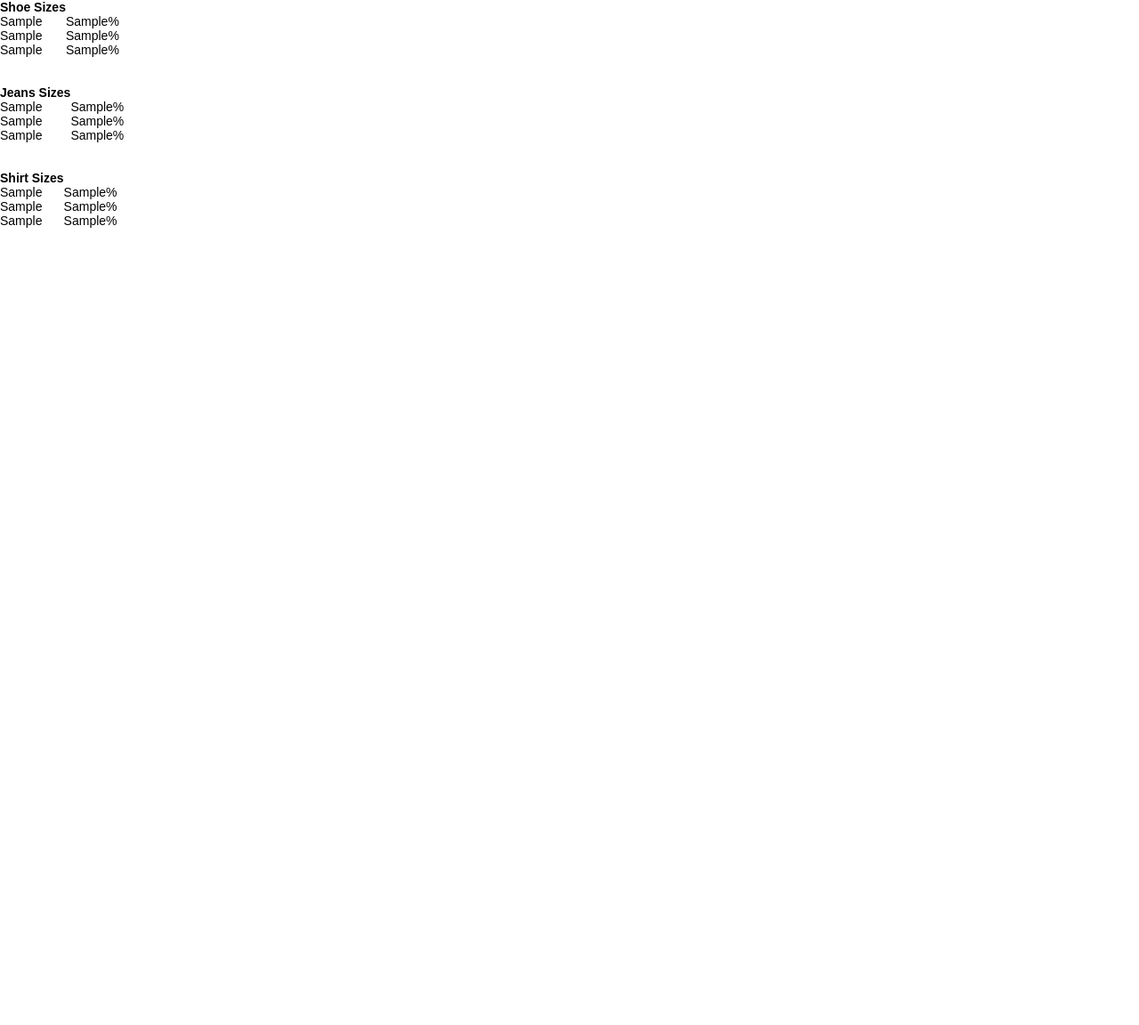
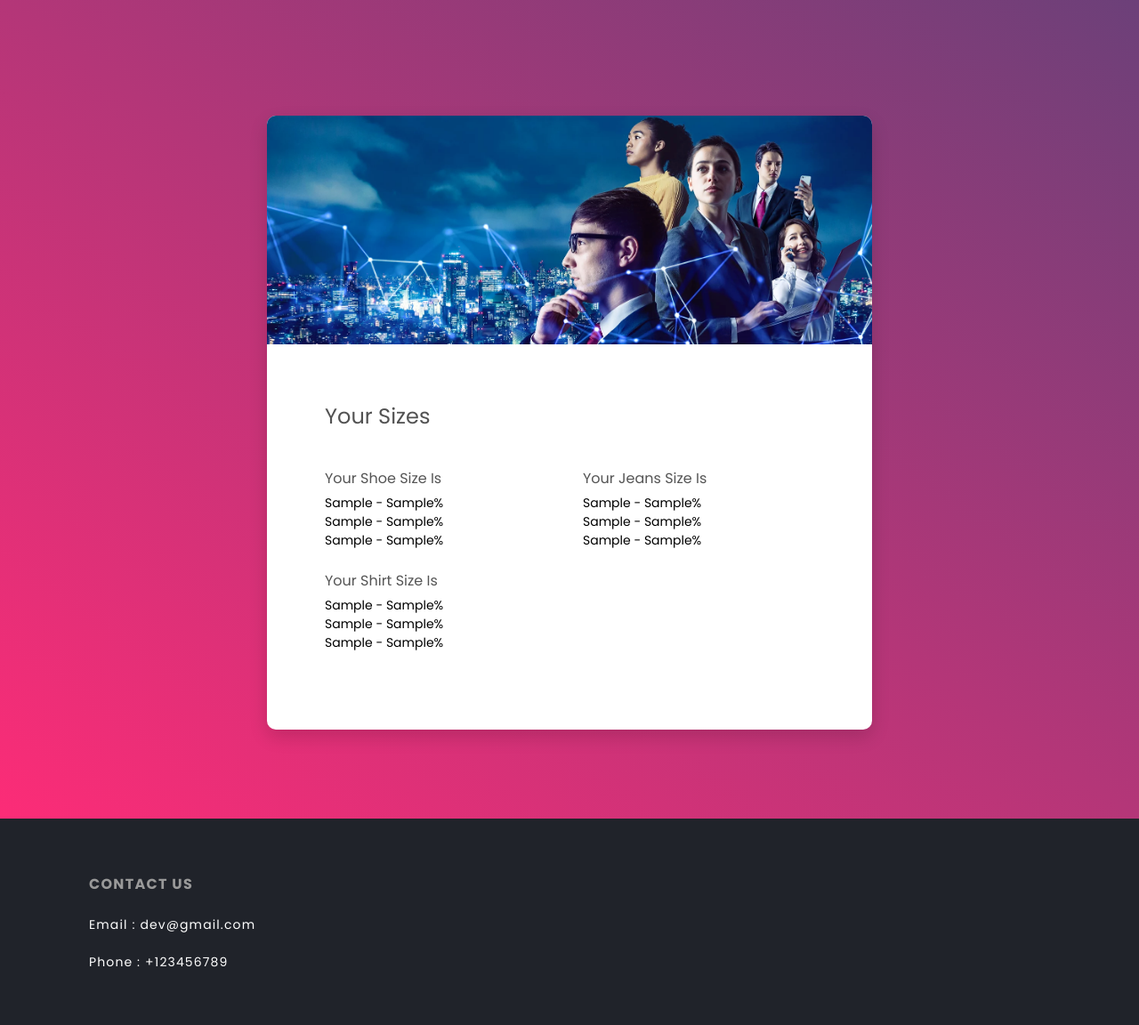
Before and after one commit to DavitHakobyan01/Clothes-Size-Prediction, a Flask app: template templates/prediction.html in a window 1280 px wide. Shown: the whole page at 89% size. Before the commit the page ends 256 px from the top, so only its background shows below. Run offline with Flask 2, Linux system fonts and the light colour scheme; the template is opened without the code that fills it: most values are stand-ins (such as "Sample title", 1, 10 or a date in 2020); some libraries are stand-ins or nearby versions.

Commit message:
changes in the prediction.html

```diff
--- a/templates/prediction.html
+++ b/templates/prediction.html
@@ -1,63 +1,92 @@
 <!DOCTYPE html>
 <html lang="en">
-  <head>
-    <meta charset="UTF-8" />
-    <title>Your Clothes Sizes</title>
-    <link rel="stylesheet" href="../static/main.css">
-  </head>
-  <body>
-    <table>
-      <tr class="table-row">
-        <th class="table-head">Shoe Sizes</th>
-      </tr>
-      <tr class="table-row">
-        <td class="table-block">{{shoe_size_1}}</td>
-        <td class="table-block">{{shoe_size_prob_1}}%</td>
-      </tr>
-      <tr class="table-row">
-        <td class="table-block">{{shoe_size_2}}</td>
-        <td class="table-block">{{shoe_size_prob_2}}%</td>
-      </tr>
-      <tr class="table-row">
-        <td class="table-block">{{shoe_size_3}}</td>
-        <td class="table-block">{{shoe_size_prob_3}}%</td>
-      </tr>
-    </table>
-    <br /><br />
-    <table>
-      <tr class="table-row">
-        <th class="table-head">Jeans Sizes</th>
-      </tr>
-      <tr class="table-row">
-        <td class="table-block">{{jeans_size_1}}</td>
-        <td class="table-block">{{jeans_size_prob_1}}%</td>
-      </tr>
-      <tr class="table-row">
-        <td class="table-block">{{jeans_size_2}}</td>
-        <td class="table-block">{{jeans_size_prob_2}}%</td>
-      </tr>
-      <tr class="table-row">
-        <td class="table-block">{{jeans_size_3}}</td>
-        <td class="table-block">{{jeans_size_prob_3}}%</td>
-      </tr>
-    </table>
-    <br /><br />
-    <table>
-      <tr class="table-row">
-        <th class="table-head">Shirt Sizes</th>
-      </tr>
-      <tr class="table-row">
-        <td class="table-block">{{shirt_size_1}}</td>
-        <td class="table-block">{{shirt_size_prob_1}}%</td>
-      </tr>
-      <tr class="table-row">
-        <td class="table-block">{{shirt_size_2}}</td>
-        <td class="table-block">{{shirt_size_prob_2}}%</td>
-      </tr>
-      <tr class="table-row">
-        <td class="table-block">{{shirt_size_3}}</td>
-        <td class="table-block">{{shirt_size_prob_3}}%</td>
-      </tr>
-    </table>
-  </body>
+
+<head>
+    <!-- Required meta tags-->
+    <meta charset="UTF-8">
+    <meta name="viewport" content="width=device-width, initial-scale=1, shrink-to-fit=no">
+    <meta name="description" content="Calculator for predicting your clothes sizes">
+<!--    <meta name="author" content="Colorlib">-->
+<!--    <meta name="keywords" content="Colorlib Templates">-->
+
+    <!-- Title Page-->
+    <title>Clothes Size Calculator</title>
+
+    <!-- Icons font CSS-->
+    <link href="./vendor/mdi-font/css/material-design-iconic-font.min.css" rel="stylesheet" media="all">
+    <link href="./vendor/font-awesome-4.7/css/font-awesome.min.css" rel="stylesheet" media="all">
+    <!-- Font special for pages-->
+    <link href="https://fonts.googleapis.com/css?family=Poppins:100,100i,200,200i,300,300i,400,400i,500,500i,600,600i,700,700i,800,800i,900,900i" rel="stylesheet">
+
+    <!-- Vendor CSS-->
+    <link href="./vendor/select2/select2.min.css" rel="stylesheet" media="all">
+    <link href="./vendor/datepicker/daterangepicker.css" rel="stylesheet" media="all">
+
+    <!-- Main CSS-->
+    <link href="./static/main.css" rel="stylesheet" media="all">
+</head>
+
+<body>
+    <div class="page-wrapper bg-gra-02 p-t-130 p-b-100 font-poppins">
+        <div class="wrapper wrapper--w680">
+            <div class="card card-4">
+                <div class="card-header">
+                    <img src="../static/images/main-banner.png" class="main-banner"/>
+                </div>
+                <div class="card-body">
+                    <h2 class="title">Your Sizes</h2>
+
+                        <div class="row row-space">
+                            <div class="col-2">
+                                <div class="input-group">
+                                  <label class="label">your shoe size is</label>
+                                  <label class="row row-space">{{shoe_size_1}} - {{shoe_size_prob_1}}%</label>
+                                  <label class="row row-space">{{shoe_size_2}} - {{shoe_size_prob_2}}%</label>
+                                  <label class="row row-space">{{shoe_size_3}} - {{shoe_size_prob_3}}%</label>
+                                </div>
+                            </div>
+                            <div class="col-2">
+                                <div class="input-group">
+                                  <label class="label">your jeans size is</label>
+                                  <label class="row row-space">{{jeans_size_1}} - {{jeans_size_prob_1}}%</label>
+                                  <label class="row row-space">{{jeans_size_2}} - {{jeans_size_prob_2}}%</label>
+                                  <label class="row row-space">{{jeans_size_3}} - {{jeans_size_prob_3}}%</label></div>
+                            </div>
+                        </div>
+                        <div class="row row-space">
+                            <div class="col-2">
+                                <div class="input-group">
+                                  <label class="label">your shirt size is</label>
+                                  <label class="row row-space">{{shirt_size_1}} - {{shirt_size_prob_1}}%</label>
+                                  <label class="row row-space">{{shirt_size_2}} - {{shirt_size_prob_2}}%</label>
+                                  <label class="row row-space">{{shirt_size_3}} - {{shirt_size_prob_3}}%</label>
+                                </div>
+                            </div>
+                            </div>
+                </div>
+            </div>
+        </div>
+    </div>
+    <div class="footer">
+
+        <div class="section">
+            <h6 class="section-header">Contact Us</h6>
+            <div><span>Email : </span><span>dev@gmail.com</span></div>
+            <div><span>Phone : </span><span>+123456789</span></div>
+        </div>
+    </div>
+
+    <!-- Jquery JS-->
+    <script src="./vendor/jquery/jquery.min.js"></script>
+    <!-- Vendor JS-->
+    <script src="./vendor/select2/select2.min.js"></script>
+    <script src="./datepicker/moment.min.js"></script>
+    <script src="./vendor/datepicker/daterangepicker.js"></script>
+
+    <!-- Main JS-->
+    <script src="./global.js"></script>
+
+</body><!-- This templates was made by Colorlib (https://colorlib.com) -->
+
 </html>
+<!-- end document-->
```
